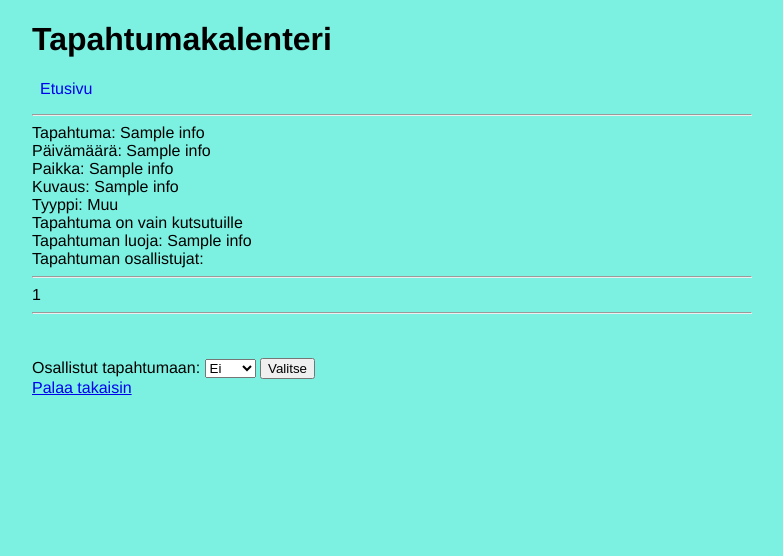
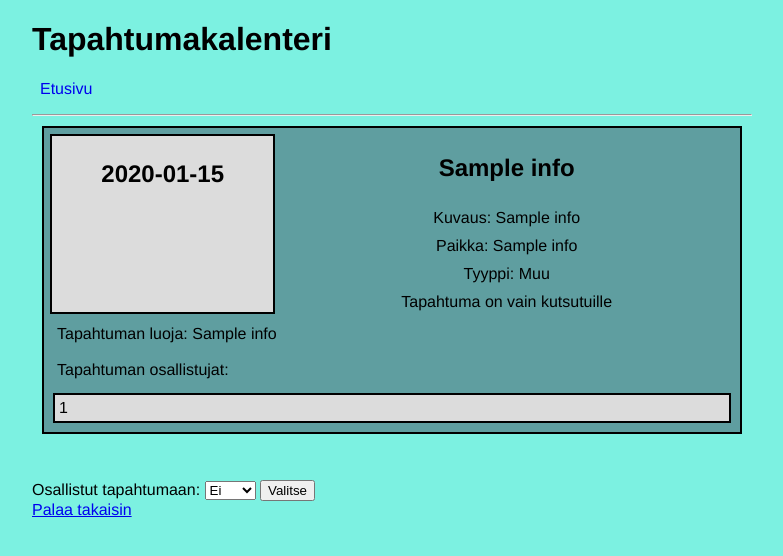
Before and after one commit to hhautajarvi/eventcalendar, a Flask app: template templates/eventinfo.html in a window 1280 px wide. Shown: the top 556 px of the page, without its empty margins (248-1031 px from the left). Run offline with Flask 2, Linux system fonts and the light colour scheme; the template is opened without the code that fills it: most values are stand-ins (such as "Sample title", 1, 10 or a date in 2020).

Commit message:
improved styling on eventinfo-page

```diff
--- a/static/main.css
+++ b/static/main.css
@@ -20,7 +20,7 @@ body {
     grid-column-start: 1;
     grid-column-end: 2;
     grid-row-start: 1;
-    grid-row-end: 4;
+    grid-row-end: 6;
     background-color:gainsboro;
     border-color: black;
     border-style: solid;
@@ -59,6 +59,70 @@ body {
     margin: 1px;
   }
 
+  .box5 {
+    grid-column-start: 2;
+    grid-column-end: 4;
+    grid-row-start: 4;
+    grid-row-end: 5;
+    padding: 4px;
+    text-align: center;
+    margin: 1px;
+  }
+
+.box6 {
+    grid-column-start: 2;
+    grid-column-end: 4;
+    grid-row-start: 5;
+    grid-row-end: 6;
+    padding: 4px;
+    text-align: center;
+    margin: 1px;
+  }
+
+.box7 {
+    grid-column-start: 1;
+    grid-column-end: 4;
+    grid-row-start: 6;
+    grid-row-end: 7;
+    padding: 4px;
+    text-align: left;
+    margin: 5px;
+}
+
+.box8 {
+    grid-column-start: 1;
+    grid-column-end: 4;
+    grid-row-start: 7;
+    grid-row-end: 8;
+    padding: 4px;
+    text-align: left;
+    margin: 5px;
+}
+.box9 {
+    grid-column-start: 1;
+    grid-column-end: 4;
+    grid-row-start: 8;
+    grid-row-end: 9;
+    padding: 4px;
+    text-align: left;
+    margin: 5px;
+    border-color: black;
+    border-style: solid;
+    border-width: 2px;
+    background-color:gainsboro;
+}
+
+.block2 {
+    line-height: 1.5;
+}
+
+.invitelist {
+    display: grid;
+    grid-template-columns: repeat(2, 1fr);
+    margin: 10px;
+    padding: 4px;
+}
+
 nav li {
     display: inline-block;
     padding: 0 .5em;
--- a/templates/editevent.html
+++ b/templates/editevent.html
@@ -2,8 +2,8 @@
 {% block title %}Muuta tapahtuman tietoja{% endblock %}
 {% block content %}
 {% if message!=None %}
-Virhe: {{ message }}
-<br>
+    Virhe: {{ message }}
+    <br>
 {% endif %}
 <form action="/editevent/{{ info[6] }}" method="POST">
     Anna tapahtuman nimi:
--- a/templates/eventinfo.html
+++ b/templates/eventinfo.html
@@ -1,14 +1,12 @@
 {% extends "layout.html" %}
 {% block title %}Tapahtumainfo{% endblock %}
 {% block content %}
-Tapahtuma: {{ info[0] }}
-<br>
-Päivämäärä: {{ info[1] }}
-<br>
-Paikka: {{ info[7] }}
-<br>
-Kuvaus: {{ info[2] }}
-<br>
+<div class="eventlist">
+    <div class="box1"><h2>{{ info[1].strftime('%d.%m.%Y') }}</h2></div>
+    <div class="box2"><h2>{{ info[0] }}</a></h2></div>
+    <div class="box3">Kuvaus: {{ info[2] }}</div>
+    <div class="box4">Paikka: {{ info[7] }}</div>
+    <div class="box5">
         {% if info[3] == 1 %}
         Tyyppi: Musiikki
         {% elif info[3] == 2 %}
@@ -20,27 +18,31 @@ Tyyppi: Juhla
         {% else %}
         Tyyppi: Muu
         {% endif %}
-<br>
+    </div>
+    <div class="box6">
         {% if info[4] == 1 %}
         Tapahtuma on avoin kaikille
         {% else %}
         Tapahtuma on vain kutsutuille
         {% endif %}
-<br>
-Tapahtuman luoja: {{ info[5] }}
-<br>
-{% if users|length() > 0 %}
+    </div>
+    <div class="box7">Tapahtuman luoja: {{ info[5] }}</div>
+    {% if users|length() == 0 %}
+        <div class="box8">
+            Tapahtumassa ei ole osallistujia
+        </div>
+    {% else %}
+        <div class="box8">
             Tapahtuman osallistujat:
-<hr>
+        </div>
+        <div class="box9">
             {% for user in users %}
             {{ user[0] }}
             <br>
             {% endfor %}
-<hr>
-{% else %}
-Tapahtumassa ei ole osallistujia
-<hr>
+        </div>
     {% endif %}
+</div>
 {% if not past %}
     {% if event_owner %}
         <a href="/editevent/{{ info[6] }}">Muuta tapahtuman tietoja</a>
@@ -51,15 +53,9 @@ Tapahtumassa ei ole osallistujia
             <input type="hidden" name="csrf_token" value="{{ session.csrf_token }}">
         </form>
         <br>
-Kutsutut käyttäjät:
-<br>
-{% for user in invitees %}
-{{ user[0] }}
-<br>
-{% endfor %}
-<br>
+        <div class="invitelist">
+            <div class="block1">
                 Kutsu lisää käyttäjiä:
-<br>
                 <form action="/inviteusers/{{ info[6] }}" method="POST">
                     {% for username in not_yet_invited %}
                         <input type="checkbox" name="invites" value="{{ username[1] }}"> {{ username[0] }} <br>
@@ -68,6 +64,16 @@ Kutsu lisää käyttäjiä:
                     <input type="hidden" name="csrf_token" value="{{ session.csrf_token }}">
                     <br>
                 </form>
+            </div>
+            <div class="block2">
+                Kutsutut käyttäjät:
+                <br>
+                {% for user in invitees %}
+                    {{ user[0] }}
+                    <br>
+                {% endfor %}
+            </div>
+        </div>
     {% endif %}
     <br>
     {% if user_is_participant %}
@@ -82,7 +88,6 @@ Kutsu lisää käyttäjiä:
             <input type="hidden" name="csrf_token" value="{{ session.csrf_token }}">
         </form>
     {% else %}
-
         <br>
         <form action="/eventjoin/{{ info[6] }}" method="POST">
             <label for="join">Osallistut tapahtumaan:</label>
--- a/templates/index.html
+++ b/templates/index.html
@@ -31,18 +31,17 @@ Tulevat tapahtumat:
             </div>
         {% endif %}
         {% if user_id == event[3] %}
-    <div class="box3">
+            <div class="box4">
                 Sinut on kutsuttu tähän tapahtumaan
             </div>
         {% endif %}
         {% if user_id == event[4] %}
-    <div class="box4">
+            <div class="box5">
             Olet osallistumassa tähän tapahtumaan
             </div>
         {% endif %}
     </div>
     {% endfor %}
-
 {% else %}
     Tervetuloa tapahtumakalenteriin. Sivustolla rekisteröityneet käyttäjät voivat tehdä tapahtumia
     ja kutsua muita käyttäjiä mukaan tai liittyä muiden käyttäjien tapahtumiin.
--- a/templates/login.html
+++ b/templates/login.html
@@ -2,8 +2,8 @@
 {% block title %}Kirjautuminen{% endblock %}
 {% block content %}
 {%if error %}
-Virhe: {{message}}
-<br>
+    Virhe: {{message}}
+    <br>
 {% endif %}
 Kirjaudu sisään:
 <form action="/login" method="POST">
--- a/templates/register.html
+++ b/templates/register.html
@@ -2,8 +2,8 @@
 {% block title %}Rekisteröidy{% endblock %}
 {% block content %}
 {%if error %}
-Virhe: {{message}}
-<br>
+    Virhe: {{message}}
+    <br>
 {% endif %}
 Tee itsellesi käyttäjä
 <form action="/register" method="POST">
```
Also changed, not shown: templates/event.html (+4 -4 lines), templates/pastevents.html (+4 -5 lines). Lines whose indentation alone changed are shown as unchanged.
